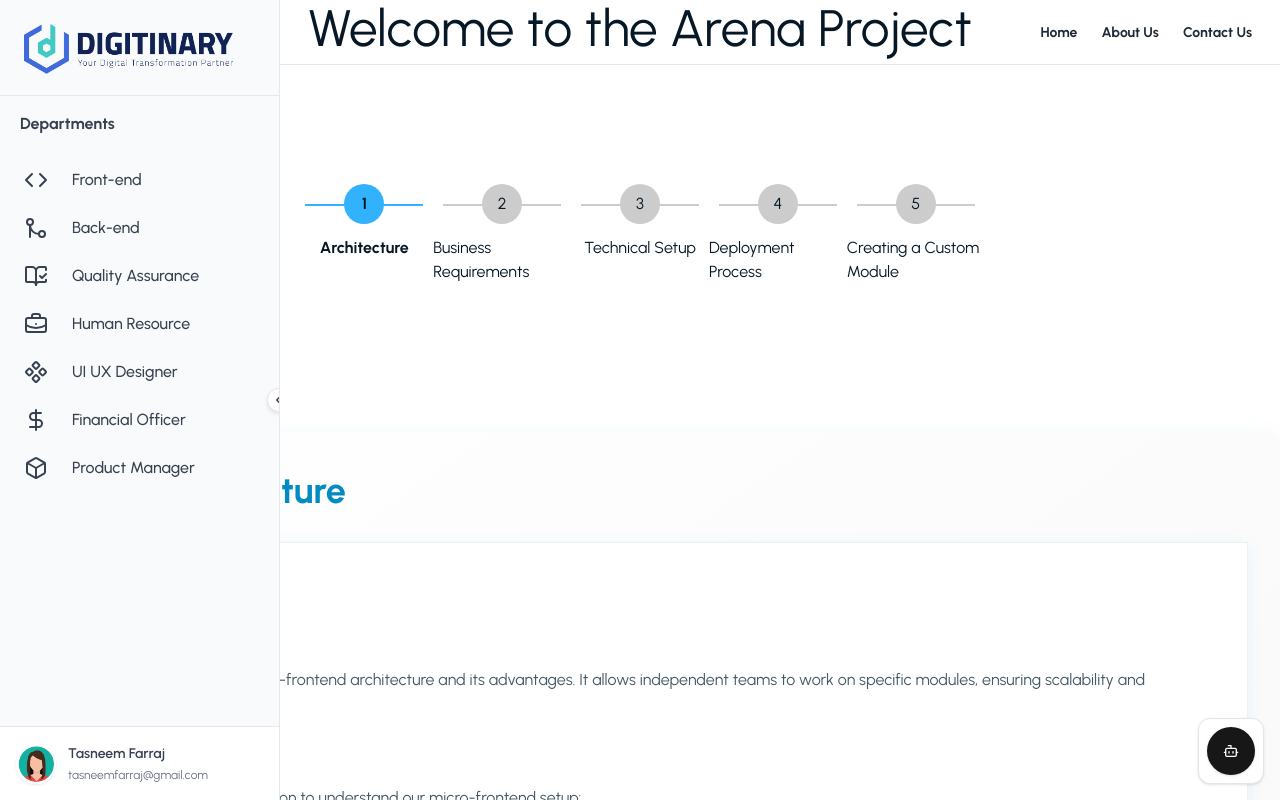
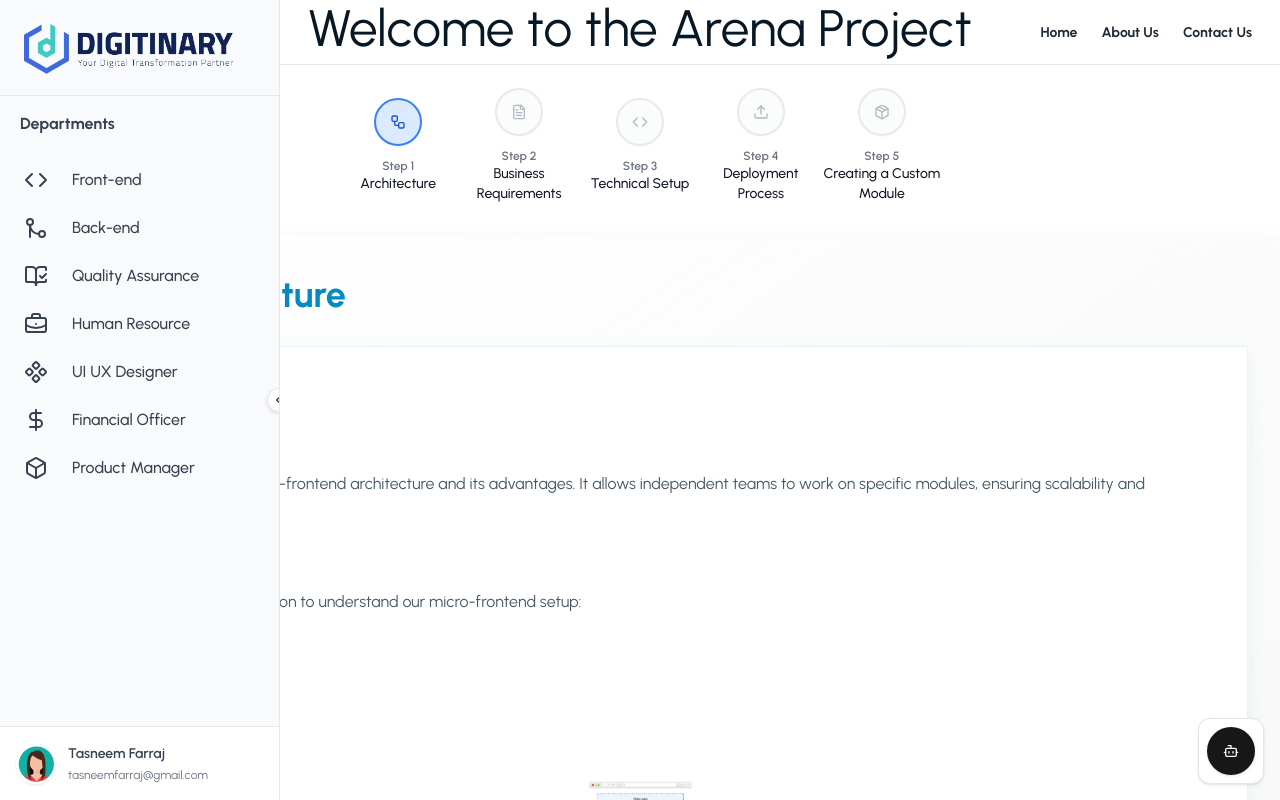
Before and after one commit to malek-shehadeh/Digitinary-onboarding, a React (Vite) app: page /arena in a window 1280 px wide. Shown: the top 800 px of the page. Built offline with nearby package versions, Linux system fonts and the light colour scheme.

Commit message:
Feat/ added stepper design

```diff
--- a/src/pages/StepsProgress/StepsProgress.tsx
+++ b/src/pages/StepsProgress/StepsProgress.tsx
@@ -1,33 +1,125 @@
 import React from 'react';
-import styles from './StepsProgress.module.scss';
+import { Button } from "@/components/ui/button"
+import { Tooltip, TooltipContent, TooltipProvider, TooltipTrigger } from "@/components/ui/tooltip"
+import { Workflow, FileText, Upload, Package, Code } from "lucide-react"
+import { motion } from "framer-motion"
 
 interface StepsProgressProps {
   currentStep: number;
+  completedSteps?: number[];
+  onStepClick?: (index: number) => void;
+  stepCorrectness: { [key: number]: boolean };
 }
 
-const StepsProgress: React.FC<StepsProgressProps> = ({ currentStep }) => {
-  const steps = [
-    { number: 1, name: 'Architecture' },
-    { number: 2, name: 'Business Requirements' },
-    { number: 3, name: 'Technical Setup' },
-    { number: 4, name: 'Deployment Process' },
-    { number: 5, name: 'Creating a Custom Module' },
-  ];
+const STEPPER_STEPS = [
+  {
+    title: "Architecture",
+    icon: <Workflow className="h-5 w-5" />,
+  },
+  {
+    title: "Business Requirements",
+    icon: <FileText className="h-5 w-5" />,
+  },
+  {
+    title: "Technical Setup",
+    icon: <Code className="h-5 w-5" />,
+  },
+  {
+    title: "Deployment Process",
+    icon: <Upload className="h-5 w-5" />,
+  },
+  {
+    title: "Creating a Custom Module",
+    icon: <Package className="h-5 w-5" />,
+  },
+];
+
+const StepConnector = ({ isCompleted }: { isCompleted: boolean }) => (
+  <div className={`flex-1 h-0.5 transition-colors ${isCompleted ? "bg-green-500" : "bg-gray-200"}`} />
+);
+
+const StepsProgress: React.FC<StepsProgressProps> = ({
+  currentStep,
+  completedSteps = [],
+  onStepClick = () => {},
+  stepCorrectness
+}) => {
+  const handleStepClick = (index: number) => {
+    if (completedSteps.includes(index - 1) || index === currentStep) {
+      onStepClick(index);
+    }
+  };
 
   return (
-    <div className={styles.progressWrapper}>
-      {steps.map((step) => (
-        <div
-          key={step.number}
-          className={`${styles.progressItem} ${
-            step.number <= currentStep ? styles.completed : ''
-          } ${step.number === currentStep ? styles.active : ''}`}
-        >
-          <div className={styles.progressCounter}>{step.number}</div>
-          <div className={styles.progressName}>{step.name}</div>
-        </div>
-      ))}
-    </div>
+    <motion.div
+      initial={{ opacity: 0, scale: 0.8 }}
+      animate={{ opacity: 1, scale: 1 }}
+      transition={{ duration: 0.5, ease: "easeOut" }}
+    >
+      <nav aria-label="Project Workflow Progress" className="w-full py-8">
+        <ol className="flex items-center w-full">
+          {STEPPER_STEPS.map((step, index) => {
+            const stepNumber = index + 1;
+            const isClickable = completedSteps.includes(index) || stepNumber === currentStep;
+
+            return (
+              <motion.li
+                key={step.title}
+                className="flex-1 relative"
+                initial={{ opacity: 0, scale: 0.5 }}
+                animate={{ opacity: 1, scale: 1 }}
+                transition={{ duration: 0.5, delay: 0.1 * index, type: "spring", stiffness: 260, damping: 20 }}
+              >
+                <div className="flex flex-col items-center">
+                  <TooltipProvider>
+                    <Tooltip>
+                      <TooltipTrigger asChild>
+                        <Button
+                          variant="outline"
+                          size="icon"
+                          className={`w-12 h-12 rounded-full p-0 transition-colors border-2 ${
+                            completedSteps.includes(index)
+                              ? "bg-green-100 border-green-500 text-green-700"
+                              : index === currentStep - 1
+                                ? "bg-blue-100 border-blue-500 text-blue-700"
+                                : "bg-gray-50 border-gray-300 text-gray-500"
+                          } ${!isClickable ? "cursor-not-allowed opacity-60" : ""}`}
+                          onClick={() => handleStepClick(stepNumber)}
+                          disabled={!isClickable}
+                        >
+                          {step.icon}
+                        </Button>
+                      </TooltipTrigger>
+                      <TooltipContent>
+                        <p>
+                          {isClickable
+                            ? `Step ${stepNumber}: ${step.title}`
+                            : "Complete previous steps first"}
+                        </p>
+                      </TooltipContent>
+                    </Tooltip>
+                  </TooltipProvider>
+                  <div className="mt-3 text-center">
+                    <div className="text-xs font-semibold text-gray-500">Step {stepNumber}</div>
+                    <div className="text-sm font-medium text-gray-900">{step.title}</div>
+                  </div>
+                </div>
+                {index < STEPPER_STEPS.length - 1 && (
+                  <motion.div
+                    className="absolute top-6 left-1/2 w-full h-0.5 -z-10"
+                    initial={{ scaleX: 0 }}
+                    animate={{ scaleX: 1 }}
+                    transition={{ duration: 0.5, delay: 0.1 * (index + 1) }}
+                  >
+                    <StepConnector isCompleted={completedSteps.includes(index)} />
+                  </motion.div>
+                )}
+              </motion.li>
+            );
+          })}
+        </ol>
+      </nav>
+    </motion.div>
   );
 };
 
--- a/src/pages/arenaPage.tsx
+++ b/src/pages/arenaPage.tsx
@@ -9,6 +9,7 @@ import Step5Content from './StepsProgress/Step5Content';
 import { Button } from "@/components/ui/button"
 const ArenaPage: React.FC = () => {
   const [currentStep, setCurrentStep] = useState(1);
+  const [completedSteps, setCompletedSteps] = useState<number[]>([]);
   const pageRef = useRef<HTMLDivElement>(null);
   const [stepCorrectness, setStepCorrectness] = useState<{ [key: number]: boolean }>({
     1: false,
@@ -43,11 +44,24 @@ const ArenaPage: React.FC = () => {
     }
   };
 
+  const handleStepClick = (step: number) => {
+    // Only allow navigation to completed steps or the next available step
+    if (step === 1 || stepCorrectness[step - 1] || step === currentStep) {
+      setCurrentStep(step);
+    }
+  };
+
   const handleAnswerCorrect = (step: number, isCorrect: boolean) => {
     setStepCorrectness((prev) => ({
       ...prev,
       [step]: isCorrect,
     }));
+
+    if (isCorrect) {
+      setCompletedSteps((prev) =>
+        Array.from(new Set([...prev, step - 1]))
+      );
+    }
   };
 
   const renderStepContent = () => {
@@ -71,7 +85,12 @@ const ArenaPage: React.FC = () => {
     <div className="app">
       <div ref={pageRef} className={styles.arenaPage}>
         <h1>Welcome to the Arena Project</h1>
-        <StepsProgress currentStep={currentStep} />
+        <StepsProgress
+          currentStep={currentStep}
+          completedSteps={completedSteps}
+          onStepClick={handleStepClick}
+          stepCorrectness={stepCorrectness}
+        />
         {renderStepContent()}
         <div className={styles.navigationButtons}>
           <Button
@@ -86,7 +105,7 @@ const ArenaPage: React.FC = () => {
             disabled={currentStep === 5 || !stepCorrectness[currentStep]}
             className="bg-blue-500 text-white disabled:opacity-50"
           >
-            Next
+            {currentStep === 5 ? 'Finish' : 'Next'}
           </Button>
         </div>
       </div>
```
Also changed, not shown: 1 other file (tests, documents, lock files or other folders).
